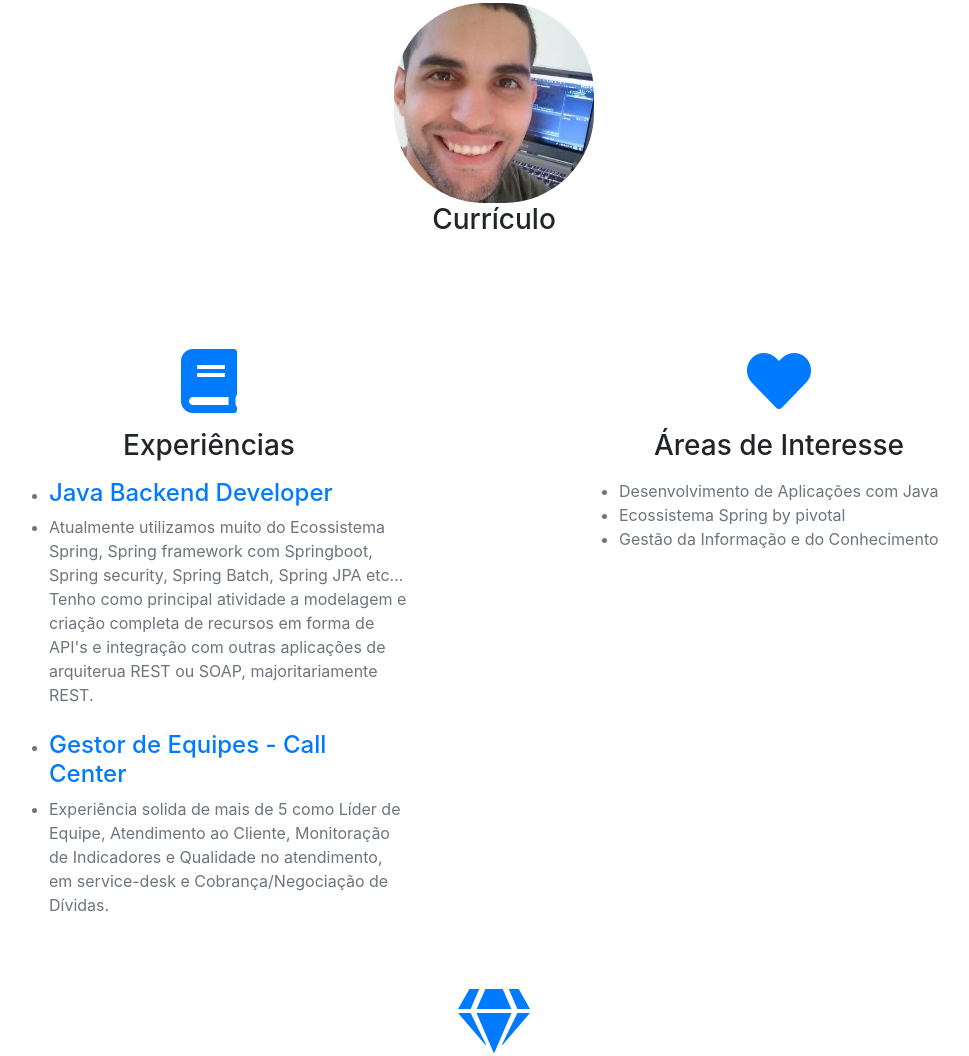
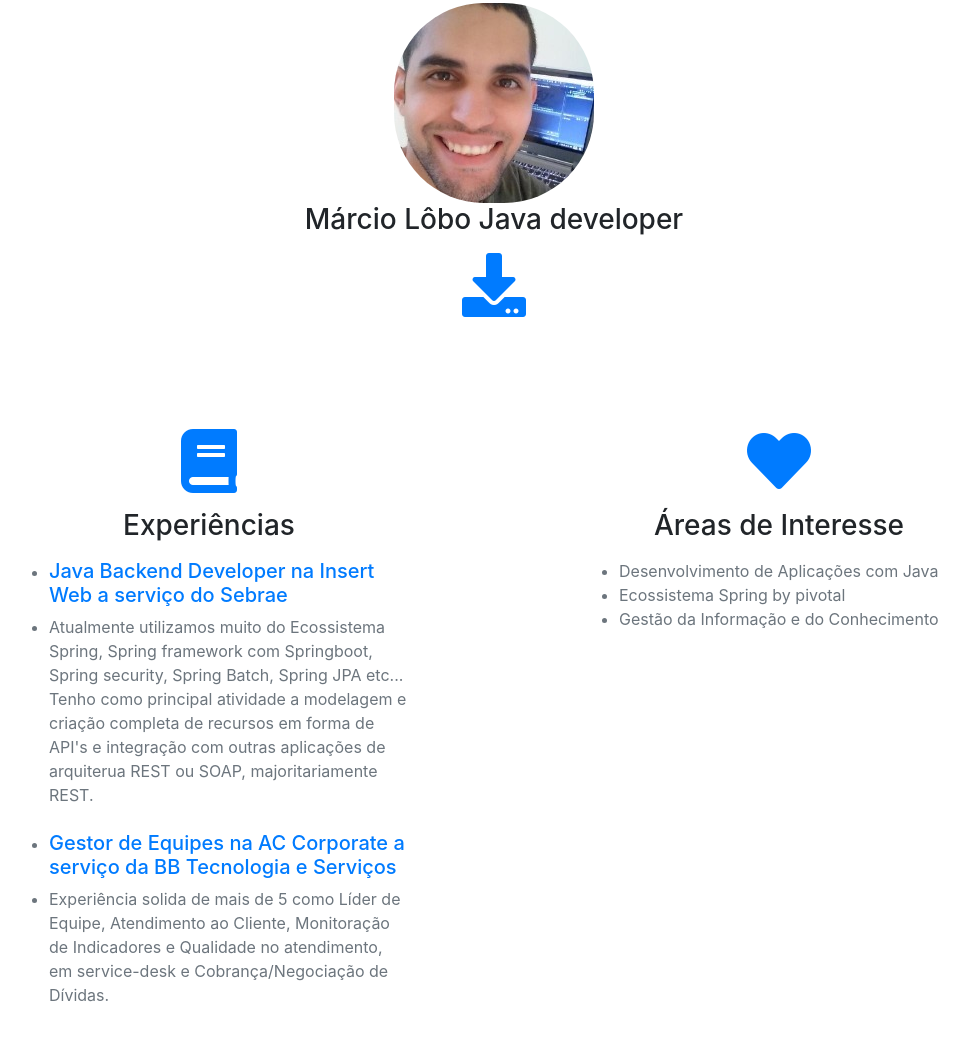
Before and after one commit to marcioflobo/marcioflobo.github.io, a website with bundled scripts: page index.html in a window 1280 px wide. Shown: the part 1762-2818 px from the top of the page, without its empty margins (146-1115 px from the left). Built offline with nearby package versions, Linux system fonts and the light colour scheme.

Commit message:
add currículo pdf

```diff
--- a/index.html
+++ b/index.html
@@ -125,7 +125,8 @@
           <br />
           <a class="btn btn-primary btn-xl js-scroll-trigger" href="#curriculo">
 
-            <i class="fa fa-arrow-down" aria-hidden="true"></i>
+            <i class="fa fa-arrow-down" aria-hidden="true"> </i>
+
           </a>
         </div>
       </div>
@@ -143,8 +144,10 @@
           <div class="service-box mt-5 mx-auto">
             <img src="img/perfil.jpg" alt="Minha foto do Perfil" class="img-circle">
 
-            <h3 class="mb-3">Currículo</h3>
-
+            <h3 class="mb-3">Márcio Lôbo Java developer</h3>
+            <a target="_blank" href="files/CV_MARCIO_LOBO.pdf" alt="Download Currículo">
+              <i class="fas fa-4x fa-download text-primary mb-3 sr-icon-1"></i>
+            </a>
           </div>
           <br />
           <br />
@@ -156,9 +159,9 @@
             <i class="fas fa-4x fa-book text-primary mb-3 sr-icon-1"></i>
             <h3 class="mb-3">Experiências</h3>
             <ul class="text-left  text-muted mb-0">
-              <li> <a target="_blank" href="http://www.accorporate.com.br/" data-toggle="tooltip"
-                  title="Conheça a AC Corporate, empresa que trabalho desde 2014">
-                  <h4 class="text-left">Java Backend Developer </h4>
+              <li> <a target="_blank" href="https://www.insertweb.com.br/" data-toggle="tooltip"
+                  title="Conheça a InsertWeb">
+                  <h5 class="text-left">Java Backend Developer na Insert Web a serviço do Sebrae</h5>
                 </a></li>
 
               <li>Atualmente utilizamos muito do Ecossistema Spring, Spring framework com Springboot, Spring security,
@@ -171,8 +174,8 @@
               <br />
 
               <li> <a target="_blank" href="http://www.accorporate.com.br/" data-toggle="tooltip"
-                  title="Conheça a AC Corporate, empresa que trabalho desde 2014">
-                  <h4 class="text-left">Gestor de Equipes - Call Center </h4>
+                  title="Conheça a AC Corporate, empresa que trabalhei entre  desde 2014 e 2020">
+                  <h5 class="text-left">Gestor de Equipes na AC Corporate a serviço da BB Tecnologia e Serviços</h5>
                 </a></li>
 
               <li> Experiência solida de mais de 5 como Líder de Equipe, Atendimento ao Cliente, Monitoração de
@@ -308,12 +311,8 @@
               <li>REST/RESTFULL</li>
             </ul>
           </div>
-          <br />
-          <br />
 
         </div>
-
-
 
 
         <div class="col-lg-6 col-md-6 text-center">
@@ -472,11 +471,12 @@
     <div class="container">
       <div class="row">
         <div class="col-lg-8 mx-auto text-center">
-          <h2 class="section-heading">Let's Get In Touch!</h2>
+          <h2 class="section-heading">Vamos lá! entre em contato agora mesmo</h2>
           <hr class="my-4">
           <p class="mb-5 text-justify">
             Quer me ter no seu Dev Team e alcançar resultados extraordinários? Isso é ótimo! entre em contato por um dos
-            meios abaixo.
+            meios abaixo e se prefir o currículo em forma de documento
+            <a target="_blank" href="files/CV_MARCIO_LOBO.pdf" alt="Download Currículo">clique aqui.</a>
           </p>
         </div>
       </div>
```
Also changed, not shown: 1 other file.
